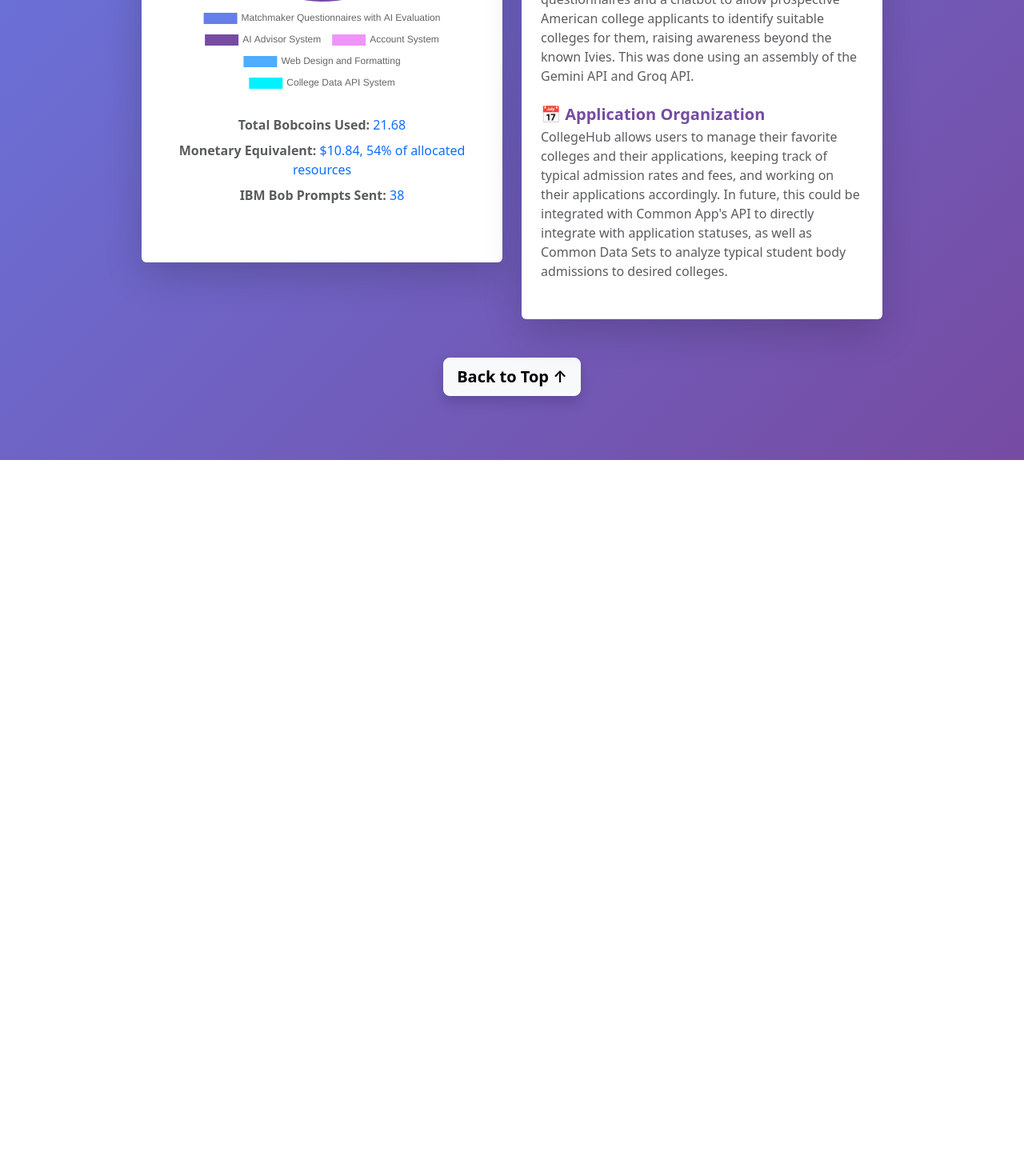
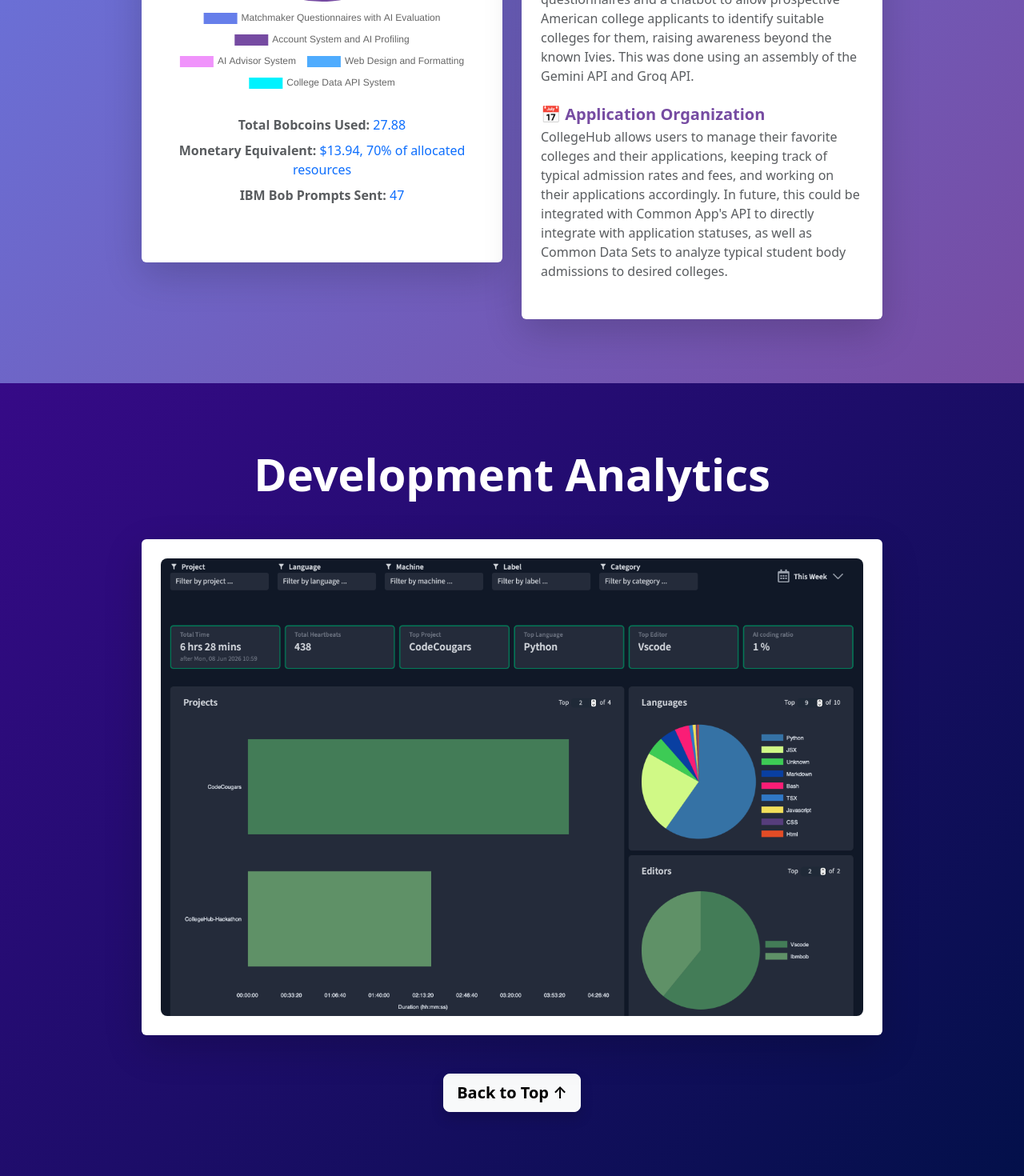
Before and after one commit to otpidusmatar/CollegeHub-Hackathon, a React (Vite) app in the folder frontend/: page /#/ in a window 1280 px wide. Shown: the part 1513-2983 px from the top of the page at 80% size. Before the commit the page ends 2088 px from the top, so only its background shows below. Built offline with nearby package versions, Linux system fonts and the light colour scheme; no server answers; what groq-sdk would draw is missing.

Commit message:
Update judging panel information

```diff
--- a/frontend/src/pages/Landing.jsx
+++ b/frontend/src/pages/Landing.jsx
@@ -5,6 +5,7 @@ import { Link, useNavigate } from 'react-router-dom';
 import { GoogleLogin } from '@react-oauth/google';
 import { useAuth } from '../context/AuthContext';
 import background from '../assets/oxford.jpg';
+import wakapiImage from '../assets/wakapi.png';
 import { Pie } from 'react-chartjs-2';
 import {
   Chart as ChartJS,
@@ -25,14 +26,14 @@ export default function Landing() {
   const [tokenUsage, setTokenUsage] = useState({
     labels: [
   'Matchmaker Questionnaires with AI Evaluation',
+  'Account System and AI Profiling',
   'AI Advisor System',
-  'Account System',
   'Web Design and Formatting',
   'College Data API System'
   ],
   datasets: [{
     label: 'Token Usage (%)',
-  data: [42.02, 32.89, 12.50, 11.21, 1.38],
+    data: [32.68, 31.95, 25.58, 8.72, 1.07],
     backgroundColor: [
       '#667eea',
       '#764ba2',
@@ -236,13 +237,13 @@ datasets: [{
                   </div>
                   <div className="mt-4 text-center">
                     <p className="text-muted mb-2">
-                      <strong>Total Bobcoins Used:</strong> <span className="text-primary">21.68</span>
+                      <strong>Total Bobcoins Used:</strong> <span className="text-primary">27.88</span>
                     </p>
                     <p className="text-muted mb-2">
-                      <strong>Monetary Equivalent:</strong> <span className="text-primary">$10.84, 54% of allocated resources</span>
+                      <strong>Monetary Equivalent:</strong> <span className="text-primary">$13.94, 70% of allocated resources</span>
                     </p>
                     <p className="text-muted mb-1">
-                      <strong>IBM Bob Prompts Sent:</strong> <span className="text-primary">38</span>
+                      <strong>IBM Bob Prompts Sent:</strong> <span className="text-primary">47</span>
                     </p>
                   </div>
                   <div className="mb-5">
@@ -287,7 +288,7 @@ datasets: [{
             </Col>
           </Row>
 
-          {/* Back to Top Button */}
+          {/* Back to Top Button
           <Row className="justify-content-center mt-5">
             <Col className="text-center">
               <Button
@@ -299,6 +300,50 @@ datasets: [{
                 Back to Top ↑
               </Button>
             </Col>
+          </Row> */}
+        </Container>
+      </div>
+
+      {/* Wakapi Section */}
+      <div style={{
+        minHeight: '100vh',
+        background: 'linear-gradient(135deg, #360a87 0%, #03104a 100%)',
+        display: 'flex',
+        alignItems: 'center',
+        justifyContent: 'center',
+        padding: '80px 0'
+      }}>
+        <Container>
+          <Row className="justify-content-center">
+            <Col lg={10} className="text-center">
+              <h2 className="display-4 fw-bold text-white mb-5">
+                Development Analytics
+              </h2>
+              <Card className="shadow-lg border-0">
+                <Card.Body className="p-4">
+                  <img
+                    src={wakapiImage}
+                    alt="Wakapi Development Statistics"
+                    style={{
+                      width: '100%',
+                      height: 'auto',
+                      maxWidth: '100%',
+                      borderRadius: '8px'
+                    }}
+                  />
+                </Card.Body>
+              </Card>
+              <div className="mt-5">
+                <Button
+                  variant="light"
+                  size="lg"
+                  onClick={() => window.scrollTo({ top: 0, behavior: 'smooth' })}
+                  className="fw-semibold shadow"
+                >
+                  Back to Top ↑
+                </Button>
+              </div>
+            </Col>
           </Row>
         </Container>
       </div>
```
Also changed, not shown: frontend/src/assets/wakapi.png (added). Lines whose indentation alone changed are shown as unchanged.
